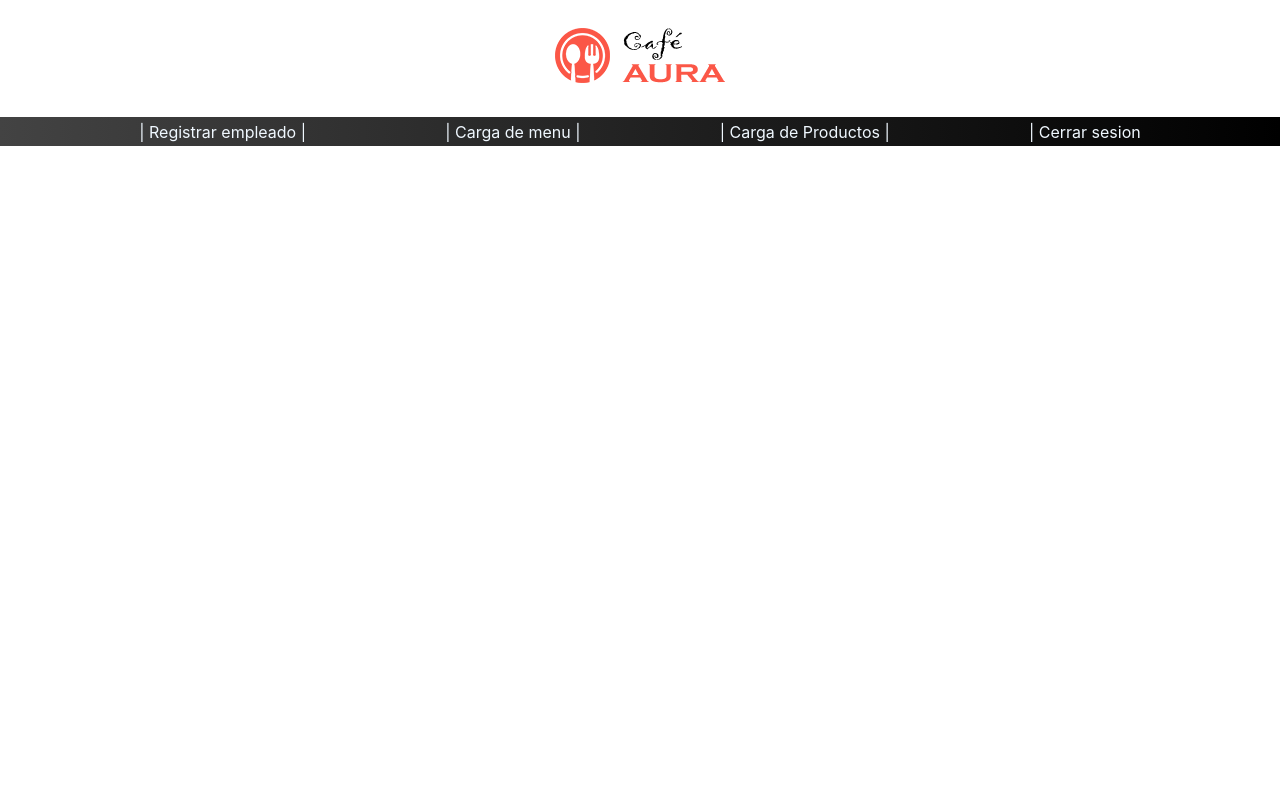
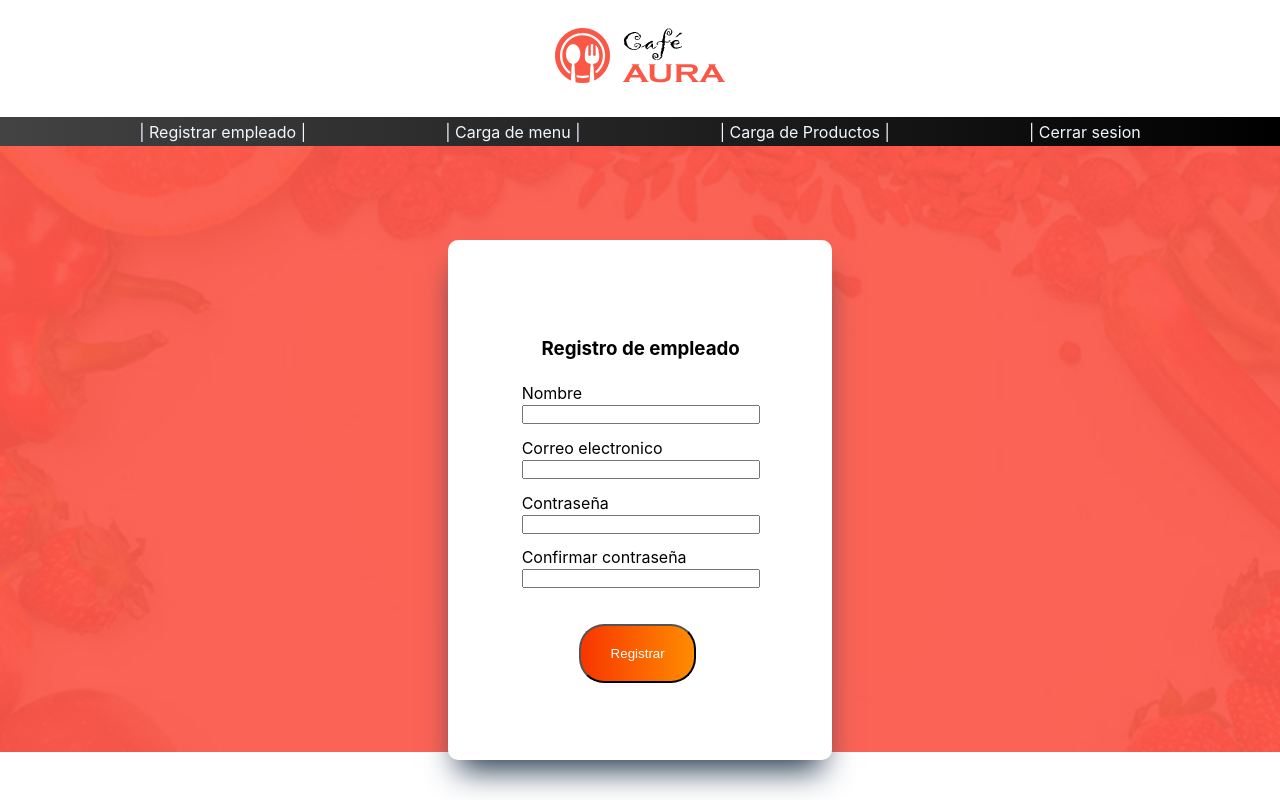
Before and after one commit to KarlaG56/AuraV2, a React (Vite) app: page /Control_Sistema in a window 1280 px wide. Built offline with nearby package versions, Linux system fonts and the light colour scheme.

Commit message:
ADD Employee

```diff
--- /dev/null
+++ b/src/assets/styles/Control_Employee.css
@@ -0,0 +1,3 @@
+.div-container-Employee{
+    width: 100%;
+}
--- a/src/assets/styles/Control_System.css
+++ b/src/assets/styles/Control_System.css
@@ -24,3 +24,78 @@
     text-decoration: none;
     color: aliceblue;
 }
+
+/*Employee*/
+
+.div-container-Employee{
+    margin: 0;
+    padding: 0;
+    background-repeat: no-repeat;
+    background-size: cover;
+    height: 75.7vh;
+    overflow: hidden;
+    background-image: url('/img/top-left-bg.jpg');
+}
+
+.div-container-form-Employee{
+    position: absolute;
+    display: flex;
+    justify-content: center;
+    align-items: center;
+    top: 30%;
+    left: 35%;
+    height: 65%;
+    width: 30%;
+    background: white;
+    border-radius: 10px;
+    box-shadow: rgb(38, 57, 77) 0px 20px 30px -10px;
+}
+
+.form-Employee{
+    padding: 0 40px;
+    margin-right: 10%;
+    box-sizing: border-box;
+}
+
+.div-form-data{
+    display: flex;
+    flex-direction: column;
+    justify-content: center;
+    margin-bottom: 1%;
+}
+
+.title-employee{
+    width: 100%;
+    padding: 10% 0% 10%;
+    margin-left: 10%;
+    display: flex;
+    align-items: center;
+    justify-content: center;
+}
+
+.input-employee{
+    width: 120%;
+    outline: none;
+    margin-bottom: 5%;
+}
+
+.button-contaner-employee{
+    display: flex;
+    justify-content: center;
+    align-items: center;
+    margin-top: 13%;
+}
+
+.button-employee{
+    border-radius: 25px;
+    background: #fe8c00;
+    background: -webkit-linear-gradient(to right, #f83600, #fe8c00);
+    background: linear-gradient(to right, #f83600, #fe8c00);
+    color: white;
+    padding: 10% 15% 10%;
+    display: flex;
+    justify-self: center;
+    align-items: center;
+    cursor: pointer;
+    margin-left: 17%;
+}
--- a/src/componentes/Page/controlSystem.jsx
+++ b/src/componentes/Page/controlSystem.jsx
@@ -1,5 +1,6 @@
 import Header from "../controlSystem/Header";
 import Nav from "../controlSystem/Nav";
+import Body_Employee from "../controlSystem/Employee/Body_Employee";
 import "../../assets/styles/Control_System.css";
 
 function controlSystem() {
@@ -7,6 +8,7 @@ function controlSystem() {
         <>
             <Header />
             <Nav />
+            <Body_Employee/>
         </>
     )
 }
--- a/src/componentes/controlSystem/Employee/Body_Employee.jsx
+++ b/src/componentes/controlSystem/Employee/Body_Employee.jsx
@@ -1,9 +1,32 @@
-function Body_Employee(){
-    return(
+function Body_Employee() {
+    return (
         <div className="div-container-Employee">
             <div className="div-container-form-Employee">
                 <form action="" className="form-Employee">
+                    <h3 className="title-employee">Registro de empleado</h3>
+                    <div className="div-form-data">
+                        <label>Nombre</label>
+                        <input type="text" id="nameEmployee" className="input-employee" required />
+                    </div>
 
+                    <div className="div-form-data">
+                        <label>Correo electronico</label>
+                        <input type="email" id="correoEmployee" className="input-employee" required />
+                    </div>
+
+                    <div className="div-form-data">
+                        <label>Contraseña</label>
+                        <input type="password" id="passEmployee" className="input-employee"required />
+                    </div>
+
+                    <div className="div-form-data">
+                        <label>Confirmar contraseña</label>
+                        <input type="password" id="cpassEmployee" className="input-employee" required />
+                    </div>
+
+                    <div className="button-contaner-employee">
+                        <button className="button-employee">Registrar</button>
+                    </div>
                 </form>
             </div>
         </div>
```
Also changed, not shown: public/img/top-left-bg.jpg (added).
